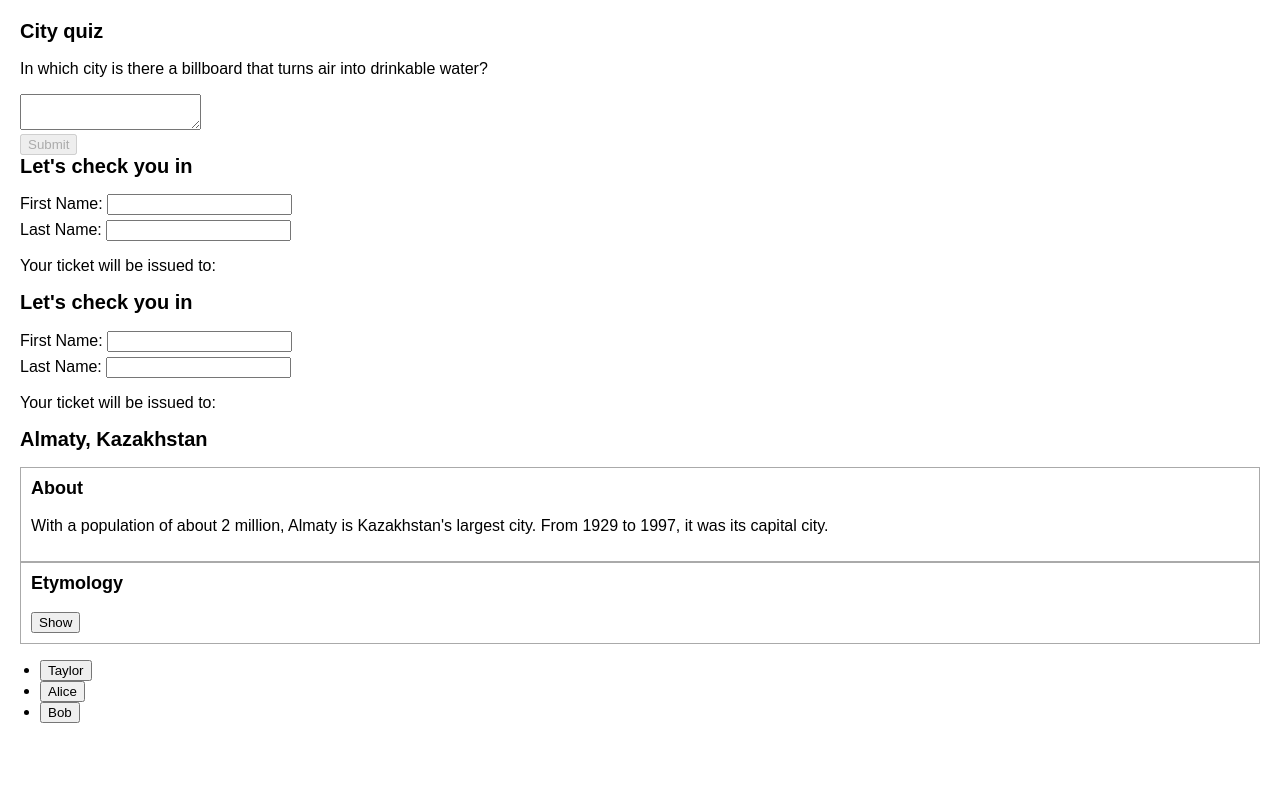
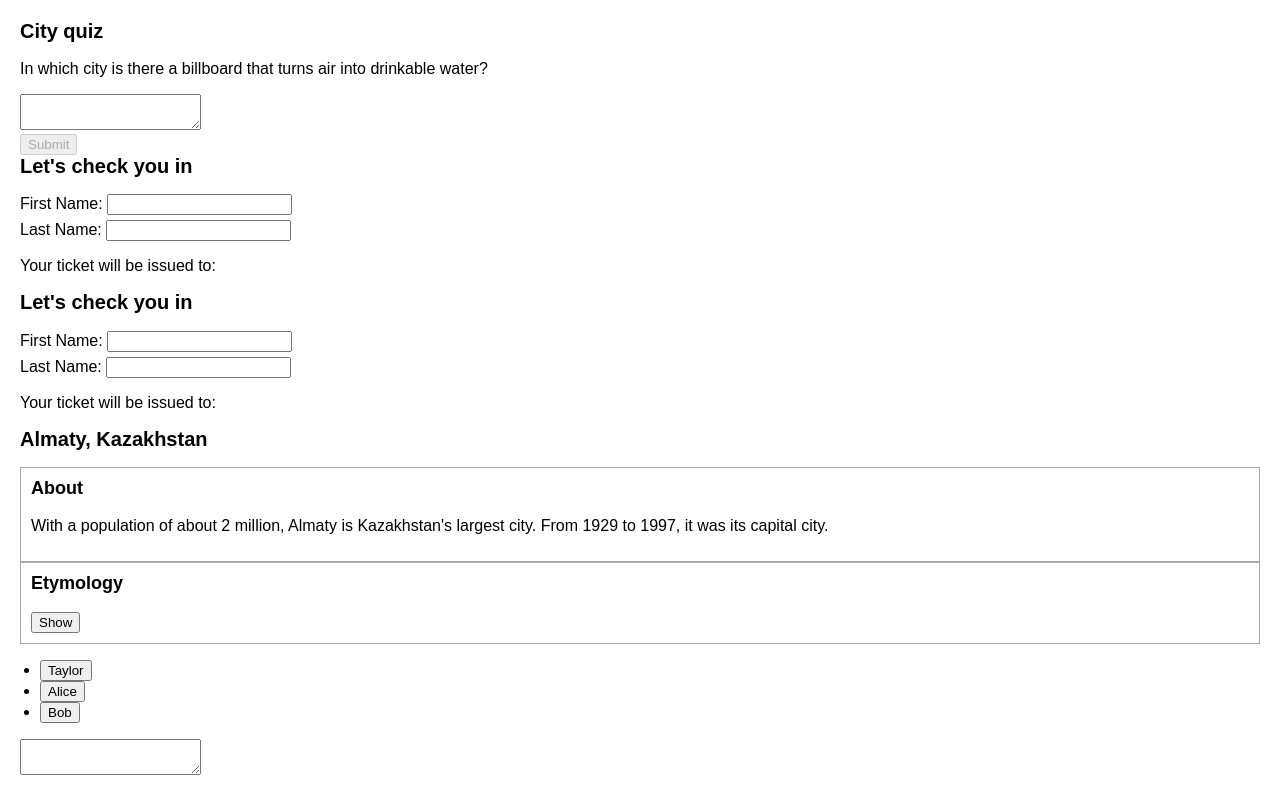
Before and after one commit to zelitosaide/react-js-course, a React (Create React App) app: page / in a window 1280 px wide. Built offline with nearby package versions, Linux system fonts and the light colour scheme.

Commit message:
Managing State

```diff
--- a/src/learn/learn-react/managing-state/index.js
+++ b/src/learn/learn-react/managing-state/index.js
@@ -31,7 +31,15 @@ function Messager() {
   );
 }
 
-function Chat({ contact }) {}
+function Chat({ contact }) {
+  const [text, setText] = useState("");
+
+  return (
+    <section>
+      <textarea value={text} />
+    </section>
+  );
+}
 
 function ContactList({ contacts, selectedContact, onSelect }) {
   return (
```
